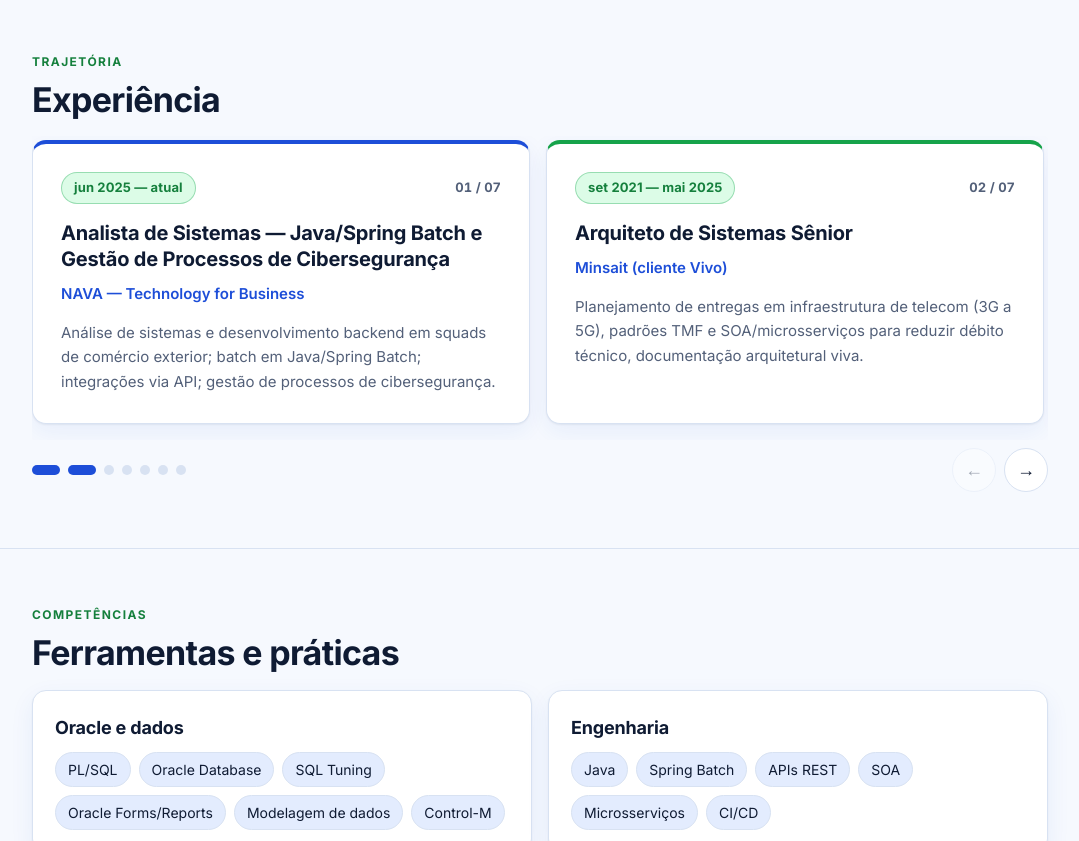
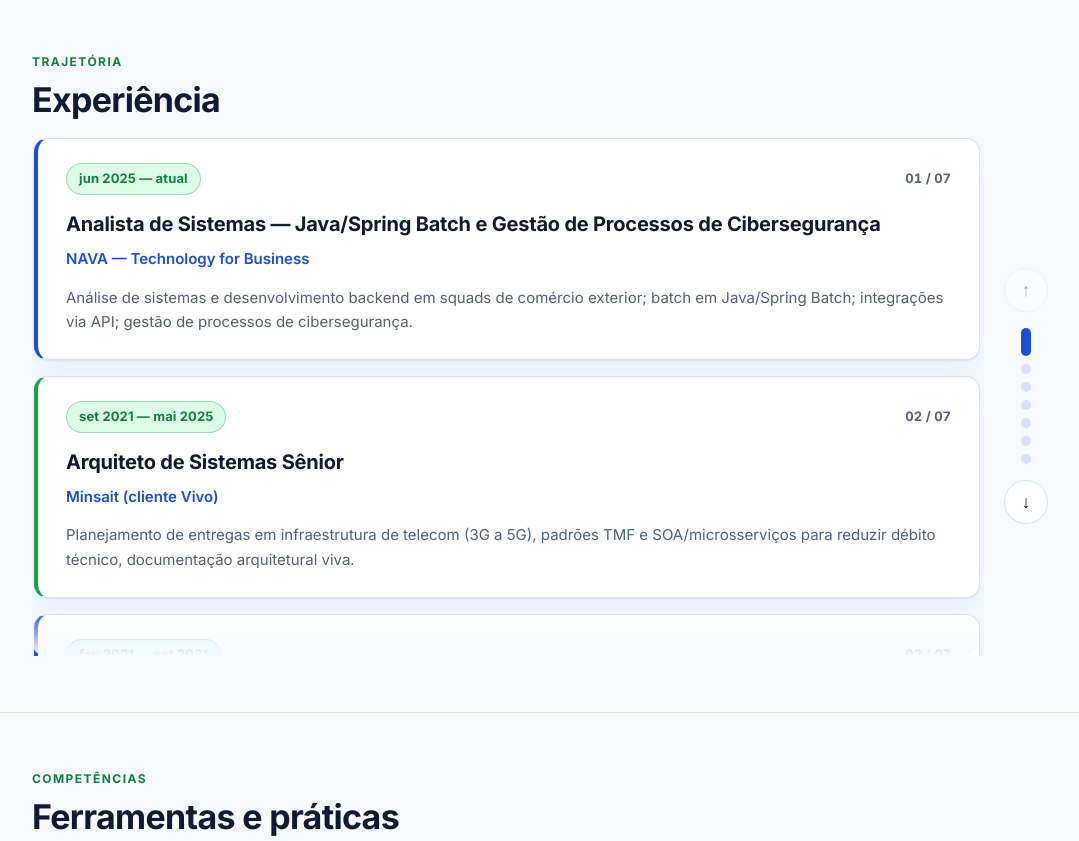
Before and after one commit to luizflaviomatias/luizflaviomatias.github.io, a plain HTML site: page index.html in a window 1280 px wide. Shown: the part 1540-2381 px from the top of the page, without its empty margins (100-1179 px from the left). Drawn offline with Linux system fonts and the light colour scheme; no server answers.

Commit message:
Experiência em caixa com rolagem vertical (#5)
- Troca o carrossel horizontal por uma caixa de altura fixa que rola para baixo e para cima
- Botões ↑ ↓, bolinhas de posição e setas do teclado; controles ao lado no computador e abaixo no celular
- Esmaecido em cima/embaixo indica que há mais itens


Claude-Session: https://claude.ai/code/session_01BMnwXw43cxvTmj2GqHop81

Co-authored-by: Claude Opus 5.5 <noreply@anthropic.com>

```diff
--- a/assets/slider.js
+++ b/assets/slider.js
@@ -1,20 +1,28 @@
-// Carrossel da seção de experiência: setas, bolinhas e teclado sobre uma lista com rolagem horizontal (scroll-snap).
-// Sem este script a lista continua navegável arrastando ou rolando para o lado.
+// Caixa da seção de experiência com rolagem vertical: botões ↑ ↓, bolinhas e teclado.
+// Sem este script a caixa continua rolando normalmente.
 (function () {
   var IDIOMA = (document.documentElement.lang || "pt").slice(0, 2);
   var R = {
-    pt: { ant: "Experiência anterior", prox: "Próxima experiência", ir: "Ir para a experiência " },
-    en: { ant: "Previous role", prox: "Next role", ir: "Go to role " },
-    es: { ant: "Experiencia anterior", prox: "Siguiente experiencia", ir: "Ir a la experiencia " }
-  }[IDIOMA] || null;
-  if (!R) R = { ant: "Anterior", prox: "Próxima", ir: "Ir para " };
+    pt: { sobe: "Experiência anterior", desce: "Próxima experiência", ir: "Ir para a experiência " },
+    en: { sobe: "Previous role", desce: "Next role", ir: "Go to role " },
+    es: { sobe: "Experiencia anterior", desce: "Siguiente experiencia", ir: "Ir a la experiencia " }
+  }[IDIOMA] || { sobe: "Anterior", desce: "Próxima", ir: "Ir para " };
 
   function montar(raiz) {
     var trilho = raiz.querySelector(".slides");
     if (!trilho) return;
-    var slides = trilho.children;
-    var total = slides.length;
+    var itens = trilho.children;
+    var total = itens.length;
     if (total < 2) return;
+
+    function botao(texto, rotulo, classe) {
+      var b = document.createElement("button");
+      b.type = "button";
+      b.textContent = texto;
+      b.setAttribute("aria-label", rotulo);
+      if (classe) b.className = classe;
+      return b;
+    }
 
     var controles = document.createElement("div");
     controles.className = "slider-controls";
@@ -22,18 +30,10 @@
     pontos.className = "slider-dots";
     var setas = document.createElement("div");
     setas.className = "slider-arrows";
-
-    function botao(texto, rotulo) {
-      var b = document.createElement("button");
-      b.type = "button";
-      b.textContent = texto;
-      b.setAttribute("aria-label", rotulo);
-      return b;
-    }
-    var anterior = botao("←", R.ant);
-    var proximo = botao("→", R.prox);
-    setas.appendChild(anterior);
-    setas.appendChild(proximo);
+    var sobe = botao("↑", R.sobe, "sobe");
+    var desce = botao("↓", R.desce, "desce");
+    setas.appendChild(sobe);
+    setas.appendChild(desce);
 
     var bolinhas = [];
     for (var i = 0; i < total; i++) {
@@ -48,45 +48,50 @@
     controles.appendChild(setas);
     raiz.appendChild(controles);
 
-    function passo() {
-      return slides.length > 1 ? slides[1].offsetLeft - slides[0].offsetLeft : trilho.clientWidth;
+    // Posição de cada item dentro da caixa (os cartões têm alturas diferentes).
+    function topo(n) { return itens[n].offsetTop - itens[0].offsetTop; }
+    function maxScroll() { return trilho.scrollHeight - trilho.clientHeight; }
+    function atual() {
+      var y = trilho.scrollTop;
+      if (y >= maxScroll() - 4) return total - 1;
+      var melhor = 0;
+      for (var i = 0; i < total; i++) {
+        if (Math.abs(topo(i) - y) < Math.abs(topo(melhor) - y)) melhor = i;
+      }
+      return melhor;
     }
-    function porTela() {
-      return Math.max(1, Math.round(trilho.clientWidth / passo()));
-    }
-    function atual() {
-      return Math.round(trilho.scrollLeft / passo());
-    }
-    // Durante a animação o scroll ainda não chegou ao destino; cliques seguidos partem do alvo, não da posição atual.
+
+    // Cliques seguidos durante a animação partem do destino, não da posição intermediária.
     var alvo = 0, ultimoClique = 0;
-    function base() {
-      return Date.now() - ultimoClique < 700 ? alvo : atual();
-    }
+    function base() { return Date.now() - ultimoClique < 700 ? alvo : atual(); }
     function irPara(n) {
-      var max = total - porTela();
-      n = Math.max(0, Math.min(n, max));
+      n = Math.max(0, Math.min(n, total - 1));
       alvo = n;
       ultimoClique = Date.now();
-      trilho.scrollLeft = n * passo();
-      if (trilho.scrollTo) trilho.scrollTo({ left: n * passo(), behavior: "smooth" });
+      var y = Math.min(topo(n), maxScroll());
+      if (trilho.scrollTo) trilho.scrollTo({ top: y, behavior: "smooth" });
+      else trilho.scrollTop = y;
     }
+
     function atualizar() {
       var a = atual();
-      var visiveis = porTela();
-      var fim = trilho.scrollLeft + trilho.clientWidth >= trilho.scrollWidth - 4;
+      var y = trilho.scrollTop;
+      var noTopo = y <= 4;
+      var noFim = y >= maxScroll() - 4;
       for (var i = 0; i < bolinhas.length; i++) {
-        var ativo = i >= a && i < a + visiveis;
-        bolinhas[i].setAttribute("aria-current", ativo ? "true" : "false");
+        bolinhas[i].setAttribute("aria-current", i === a ? "true" : "false");
       }
-      anterior.disabled = trilho.scrollLeft <= 4;
-      proximo.disabled = fim;
+      sobe.disabled = noTopo;
+      desce.disabled = noFim;
+      if (noTopo) raiz.classList.remove("tem-acima"); else raiz.classList.add("tem-acima");
+      if (noFim) raiz.classList.remove("tem-abaixo"); else raiz.classList.add("tem-abaixo");
     }
 
-    anterior.addEventListener("click", function () { irPara(base() - 1); });
-    proximo.addEventListener("click", function () { irPara(base() + 1); });
+    sobe.addEventListener("click", function () { irPara(base() - 1); });
+    desce.addEventListener("click", function () { irPara(base() + 1); });
     trilho.addEventListener("keydown", function (e) {
-      if (e.key === "ArrowRight" || e.key === "Right") { e.preventDefault(); irPara(base() + 1); }
-      if (e.key === "ArrowLeft" || e.key === "Left") { e.preventDefault(); irPara(base() - 1); }
+      if (e.key === "ArrowDown" || e.key === "Down") { e.preventDefault(); irPara(base() + 1); }
+      if (e.key === "ArrowUp" || e.key === "Up") { e.preventDefault(); irPara(base() - 1); }
     });
     var agendado = false;
     trilho.addEventListener("scroll", function () {
--- a/assets/style.css
+++ b/assets/style.css
@@ -203,27 +203,39 @@ h2 { font-size: 28px; font-size: clamp(26px, 4vw, 34px); letter-spacing: -.02em;
 #entregas .card:hover { transform: translateY(-2px); border-color: var(--green); }
 
 /* Trajetória */
-/* Experiência em slides: arrasta no celular, setas e bolinhas no computador.
-   Sem JavaScript continua funcionando com rolagem horizontal. */
-.slider { position: relative; }
+/* Experiência em caixa com rolagem vertical: rola para baixo e para cima, com botões ↑ ↓ e bolinhas.
+   Sem JavaScript continua funcionando com a rolagem normal da caixa. */
+.slider { position: relative; display: grid; grid-template-columns: minmax(0, 1fr); gap: 12px; }
+@media (min-width: 860px) { .slider { grid-template-columns: minmax(0, 1fr) auto; gap: 20px; } }
+.slider-janela { position: relative; min-width: 0; }
 .slides {
-  display: flex; gap: 16px; margin: 0; padding: 4px 2px 16px; list-style: none;
-  overflow-x: auto; -webkit-overflow-scrolling: touch;
-  scroll-snap-type: x mandatory; scroll-behavior: smooth;
-  scrollbar-width: none; -ms-overflow-style: none;
+  display: flex; flex-direction: column; gap: 16px; margin: 0; padding: 2px 4px 2px 2px; list-style: none;
+  max-height: 520px; max-height: min(520px, 72vh);
+  overflow-y: auto; overflow-x: hidden; -webkit-overflow-scrolling: touch; overscroll-behavior-y: contain;
+  scroll-snap-type: y mandatory; scroll-behavior: smooth;
+  scrollbar-width: thin; scrollbar-color: var(--border) transparent;
 }
-.slides::-webkit-scrollbar { display: none; }
+.slides::-webkit-scrollbar { width: 6px; }
+.slides::-webkit-scrollbar-thumb { background: var(--border); border-radius: 6px; }
 .slides:focus-visible { outline-offset: 4px; }
 .slides > li {
-  flex: 0 0 100%; min-width: 0; scroll-snap-align: start;
+  flex: 0 0 auto; min-width: 0; scroll-snap-align: start; scroll-margin-top: 2px;
   display: flex; flex-direction: column; gap: 10px;
-  background: var(--surface); border: 1px solid var(--border); border-top: 4px solid var(--accent);
-  border-radius: var(--radius); box-shadow: var(--shadow); padding: 24px;
-  min-height: 260px;
+  background: var(--surface); border: 1px solid var(--border); border-left: 4px solid var(--accent);
+  border-radius: var(--radius); box-shadow: var(--shadow); padding: 22px 24px;
 }
-.slides > li:nth-child(even) { border-top-color: var(--green); }
-@media (max-width: 859.98px) { .slides > li { flex-basis: 88%; } }
-@media (min-width: 860px) { .slides > li { flex-basis: calc(50% - 8px); padding: 28px; } }
+.slides > li:nth-child(even) { border-left-color: var(--green); }
+@media (min-width: 860px) { .slides > li { padding: 24px 28px; } }
+/* Esmaecido em cima/embaixo indica que ainda há conteúdo para rolar */
+.slider-janela::before, .slider-janela::after {
+  content: ""; position: absolute; left: 0; right: 8px; height: 48px; pointer-events: none;
+  opacity: 0; transition: opacity .2s; z-index: 1;
+}
+.slider-janela::before { top: 0; background: linear-gradient(var(--bg), rgba(255, 255, 255, 0)); border-radius: var(--radius) var(--radius) 0 0; }
+.slider-janela::after { bottom: 0; background: linear-gradient(rgba(255, 255, 255, 0), var(--bg)); border-radius: 0 0 var(--radius) var(--radius); }
+:root[data-theme="dark"] .slider-janela::before { background: linear-gradient(var(--bg), rgba(7, 13, 28, 0)); }
+:root[data-theme="dark"] .slider-janela::after { background: linear-gradient(rgba(7, 13, 28, 0), var(--bg)); }
+.slider.tem-acima .slider-janela::before, .slider.tem-abaixo .slider-janela::after { opacity: 1; }
 .slides .slide-top { display: flex; justify-content: space-between; align-items: center; gap: 12px; flex-wrap: wrap; }
 .slides .when {
   display: inline-block; font-size: 13px; font-weight: 700; letter-spacing: .01em;
@@ -235,11 +247,11 @@ h2 { font-size: 28px; font-size: clamp(26px, 4vw, 34px); letter-spacing: -.02em;
 .slides .where { color: var(--accent); font-weight: 600; font-size: 15px; }
 .slides p { margin: 4px 0 0; color: var(--muted); font-size: 15px; }
 
-.slider-controls { display: flex; align-items: center; justify-content: space-between; gap: 16px; margin-top: 8px; }
+.slider-controls { display: flex; align-items: center; justify-content: space-between; gap: 16px; }
 .slider-dots { display: flex; flex-wrap: wrap; gap: 8px; }
 .slider-dots button {
   width: 10px; height: 10px; padding: 0; border: 0; border-radius: 999px; cursor: pointer;
-  background: var(--border); transition: width .25s, background-color .25s;
+  background: var(--border); transition: width .25s, height .25s, background-color .25s;
 }
 .slider-dots button[aria-current="true"] { width: 28px; background: var(--accent); }
 .slider-arrows { display: flex; gap: 8px; }
@@ -250,6 +262,15 @@ h2 { font-size: 28px; font-size: clamp(26px, 4vw, 34px); letter-spacing: -.02em;
 }
 .slider-arrows button:hover:not(:disabled) { border-color: var(--accent); color: var(--accent); }
 .slider-arrows button:disabled { opacity: .35; cursor: default; }
+/* No computador os controles ficam numa coluna ao lado da caixa: ↑, bolinhas na vertical, ↓ */
+@media (min-width: 860px) {
+  .slider-controls { flex-direction: column; justify-content: center; }
+  .slider-arrows { display: contents; }
+  .slider-arrows .sobe { order: 1; }
+  .slider-dots { order: 2; flex-direction: column; flex-wrap: nowrap; align-items: center; }
+  .slider-arrows .desce { order: 3; }
+  .slider-dots button[aria-current="true"] { width: 10px; height: 28px; }
+}
 @media (prefers-reduced-motion: reduce) { .slides { scroll-behavior: auto; } }
 
 /* Competências */
--- a/index.html
+++ b/index.html
@@ -124,6 +124,7 @@
         <p class="eyebrow">Trajetória</p>
         <h2>Experiência</h2>
         <div class="slider" data-slider>
+        <div class="slider-janela">
         <ol class="slides" tabindex="0" aria-label="Experiências profissionais">
           <li>
             <div class="slide-top"><span class="when">jun 2025 — atual</span><span class="num" aria-hidden="true">01 / 07</span></div>
@@ -168,6 +169,7 @@
             <p>Desenvolvimento em Oracle Forms e Reports e manutenção de rotinas críticas em PL/SQL.</p>
           </li>
         </ol>
+        </div>
         </div>
       </div>
     </section>
```
Also changed, not shown: en/index.html (+2 -0 lines), es/index.html (+2 -0 lines).
